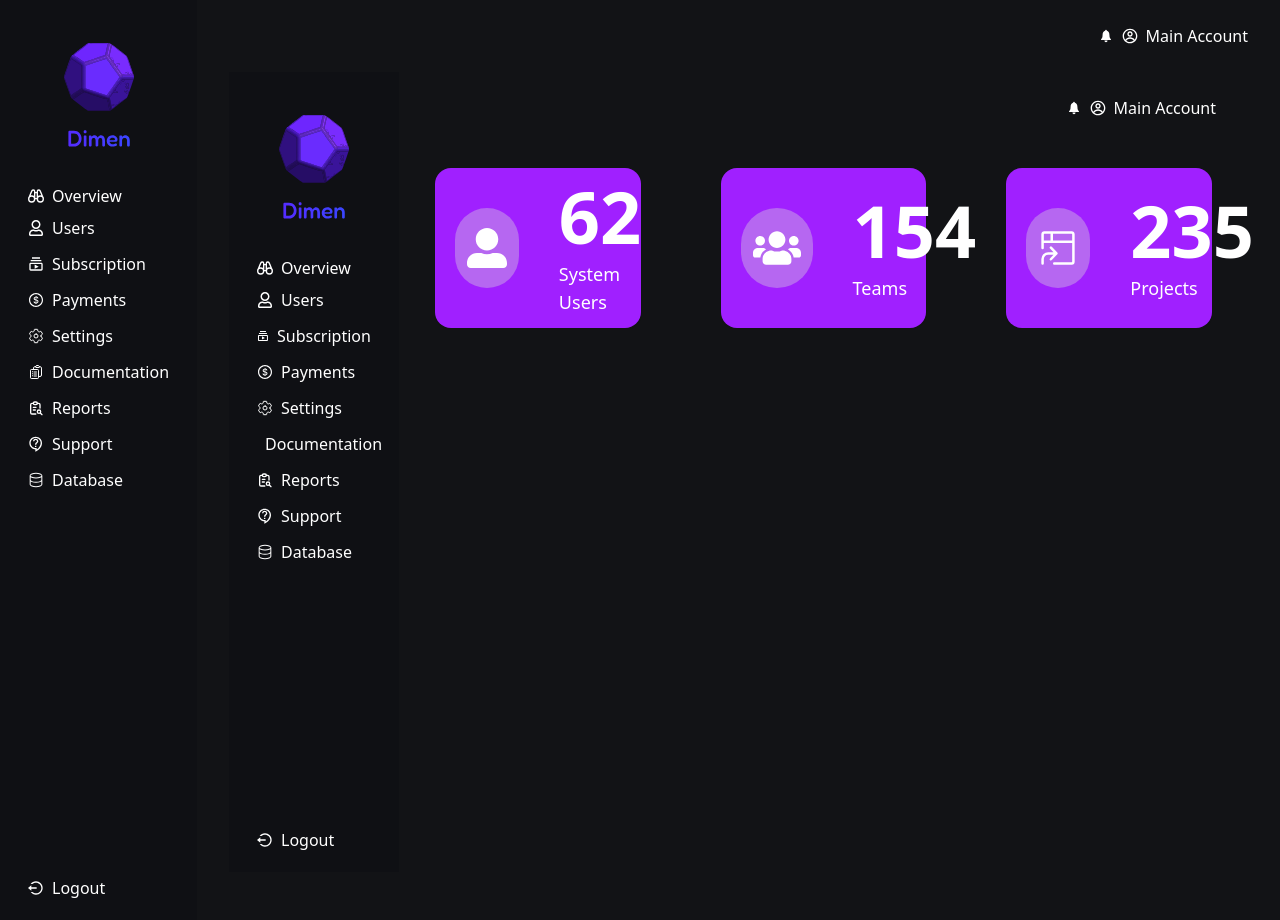
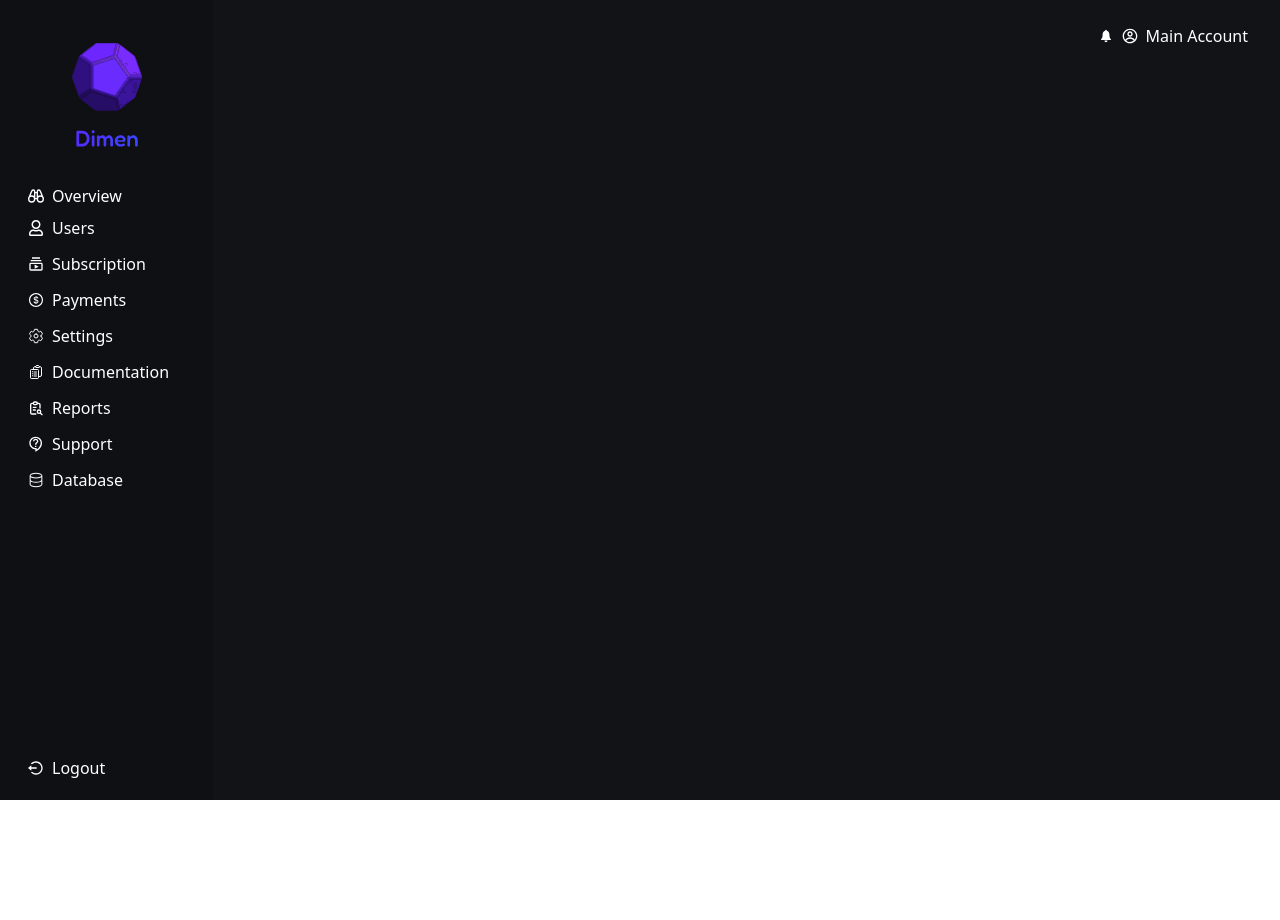
Before and after one commit to Dimen-3D-Model-Annotation/admin-dashboard, a Next.js app: page / in a window 1280 px wide. After the commit the page ends 800 px from the top, so only its background shows below. Built offline with nearby package versions, Linux system fonts and the light colour scheme.

Commit message:
Update page.js

```diff
--- a/app/page.js
+++ b/app/page.js
@@ -1,7 +1,7 @@
 import Header from '@components/Header';
 import SidePanel from '@components/SidePanel';
 import TopCards from '@components/TopCards';
-import Overview from './overview/page';
+// Remove Overview import if it's not needed here
 
 export default function Home() {
   return (
@@ -11,13 +11,11 @@ export default function Home() {
       </div>
       <div className="flex-grow bg-[#121316] text-white p-4">
         <Header />
-
         <div className="p-4">
-          <div>
-            <Overview />
-          </div>
+          {/* Add content specific to Home page */}
+          {/* <TopCards /> */}
           <div className="flex space-x-4 mt-4">
-
+            {/* Additional content can be added here */}
           </div>
         </div>
       </div>
```
